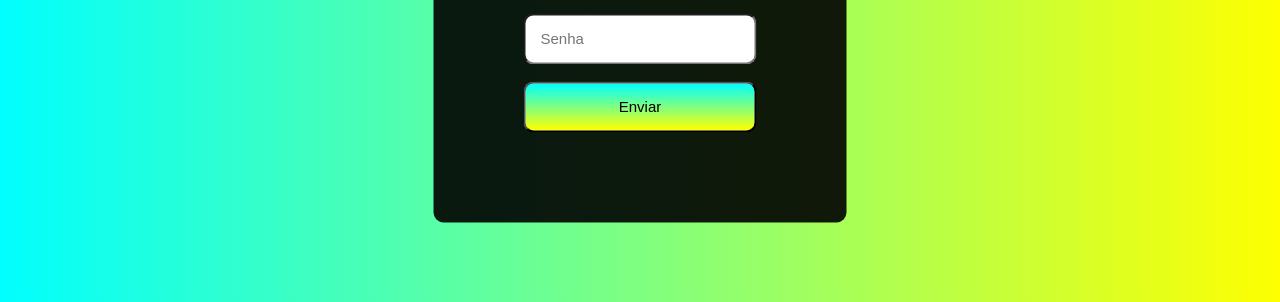
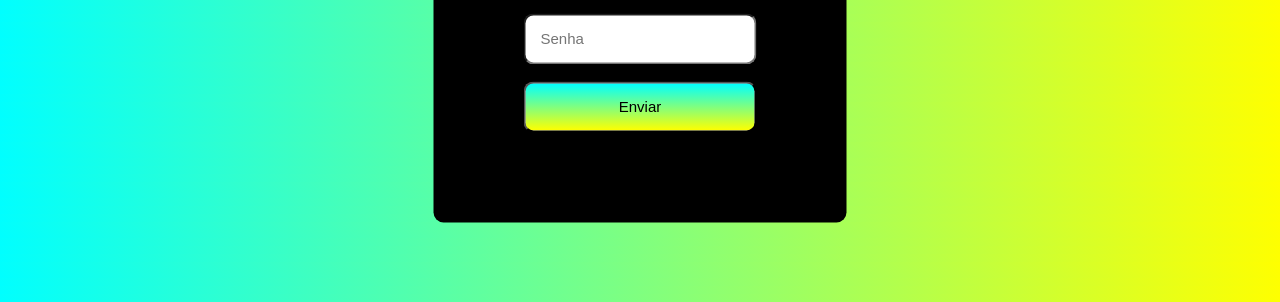
Before and after one commit to thallesmenezes/Praticas-em-HTML-e-CSS, a plain HTML site: page teladeloginsicob.html in a window 1280 px wide. Shown: the part 498-800 px from the top of the page. Drawn offline with Linux system fonts and the light colour scheme.

Commit message:
Revert "main"
This reverts commit 1248af19a49cf995f95ce88c7c965cc0b1cbb6bf.

```diff
--- a/teladeloginsicob.html
+++ b/teladeloginsicob.html
@@ -13,7 +13,7 @@
 
         }
         div{
-            background-color: rgba(0,0,0, 0.9);
+            background-color: black;
             position: absolute;
             top: 50%;
             left: 50%;
```
